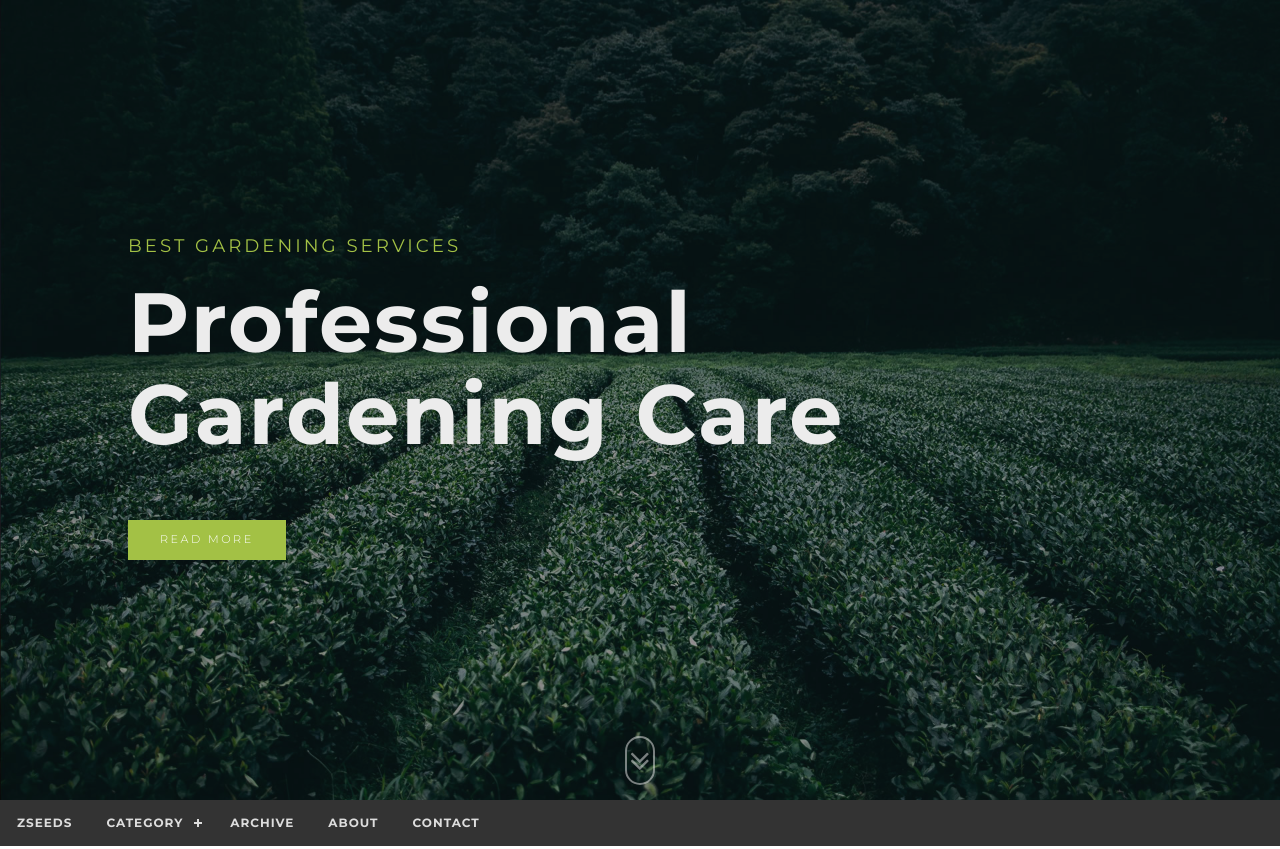
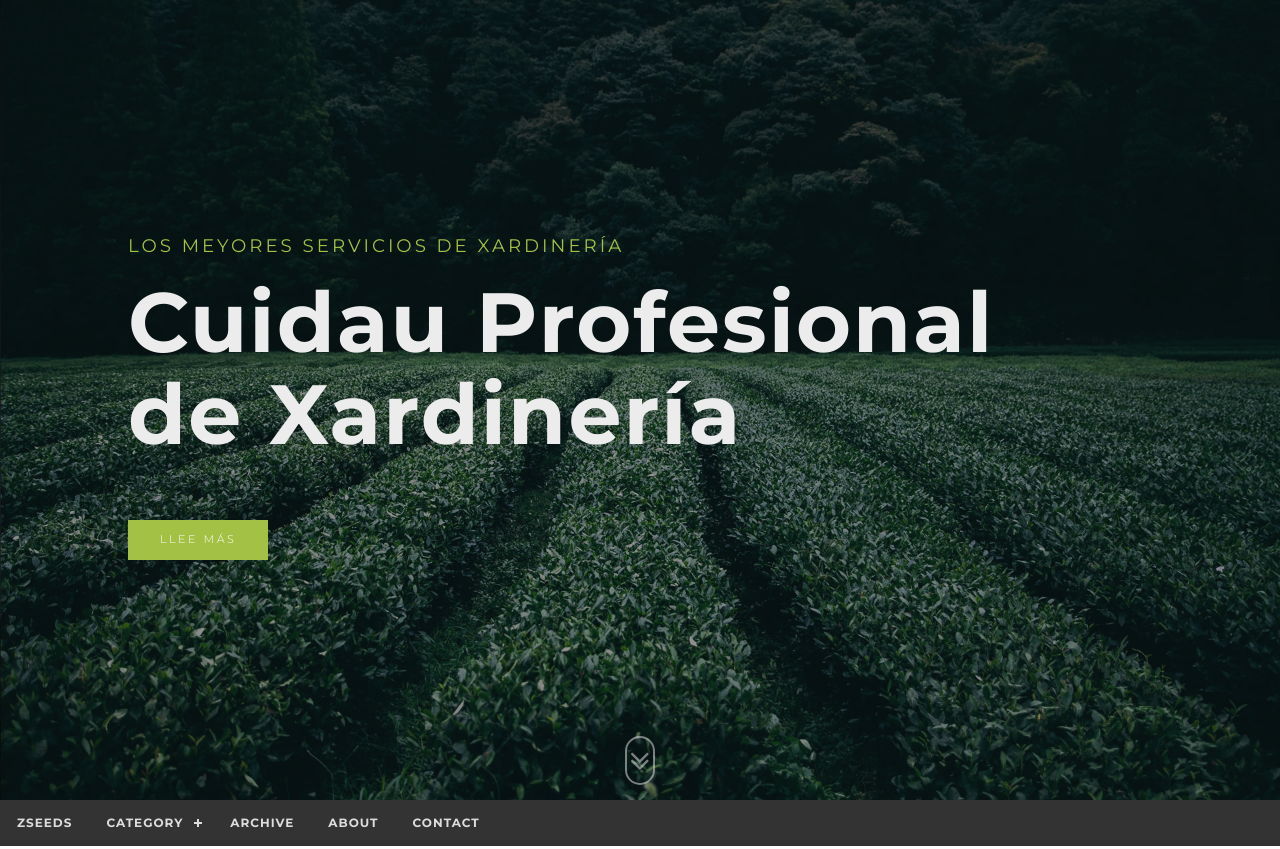
Before and after one commit to AnaBec/repositorioAnaBec, a plain HTML site: page index.html in a window 1280 px wide. Shown: the top 849 px of the page. Drawn offline with Linux system fonts and the light colour scheme; some packages are replaced by stand-ins of ours.

```diff
--- a/index.html
+++ b/index.html
@@ -8,7 +8,7 @@
     <!-- Basic Page Needs
   ================================================== -->
 	<meta charset="utf-8">
-	<title>zSeeds - Free Html5 Templates</title>
+	<title>Ana Belén Espina Cortecero</title>
 	<meta name="description" content="Free Responsive Html5 Css3 Templates | zerotheme.com">
 	<meta name="author" content="www.zerotheme.com">
 
@@ -67,9 +67,9 @@
 					<!---Hero Content--->
 					<div class="hero-content-wrapper">
 					  <div class="hero-content">
-						<h4 class="h-alt hero-subheading wow fadeIn" data-wow-duration="2s" data-wow-delay=".7s">Best Gardening Services</h4>
-						<h1 class="hero-lead wow fadeInLeft" data-wow-duration="1.5s">Professional<br> Gardening Care</h1>
-						<a href="single.html" class="button button-skin wow fadeIn" data-wow-duration="2s" data-wow-delay="1s">Read More</a>
+						<h4 class="h-alt hero-subheading wow fadeIn" data-wow-duration="2s" data-wow-delay=".7s">Los Meyores Servicios de Xardinería</h4>
+						<h1 class="hero-lead wow fadeInLeft" data-wow-duration="1.5s">Cuidau Profesional<br> de Xardinería</h1>
+						<a href="single.html" class="button button-skin wow fadeIn" data-wow-duration="2s" data-wow-delay="1s">Llee más</a>
 					  </div>
 					</div>
 					<!---Scroller--->
```
